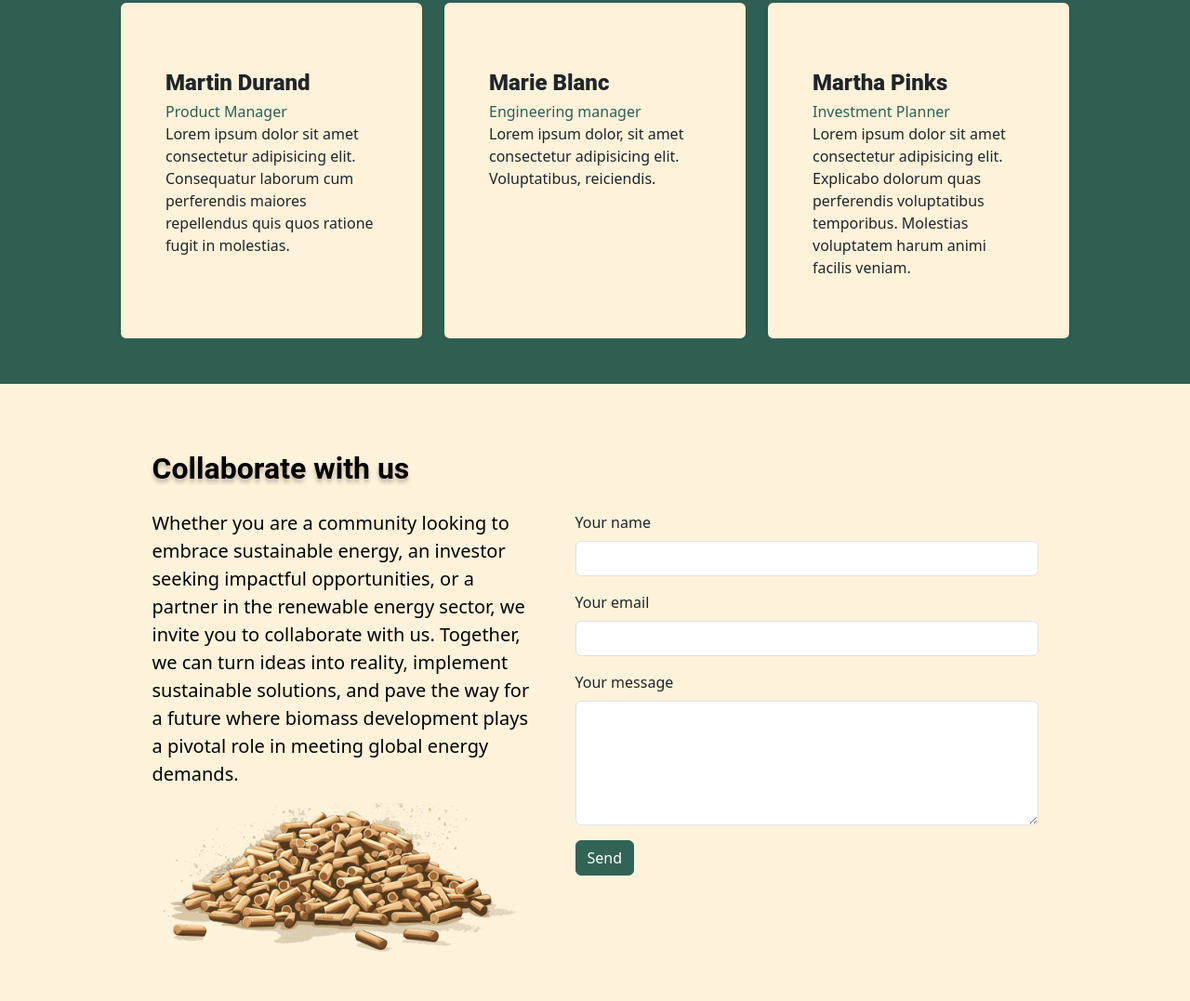
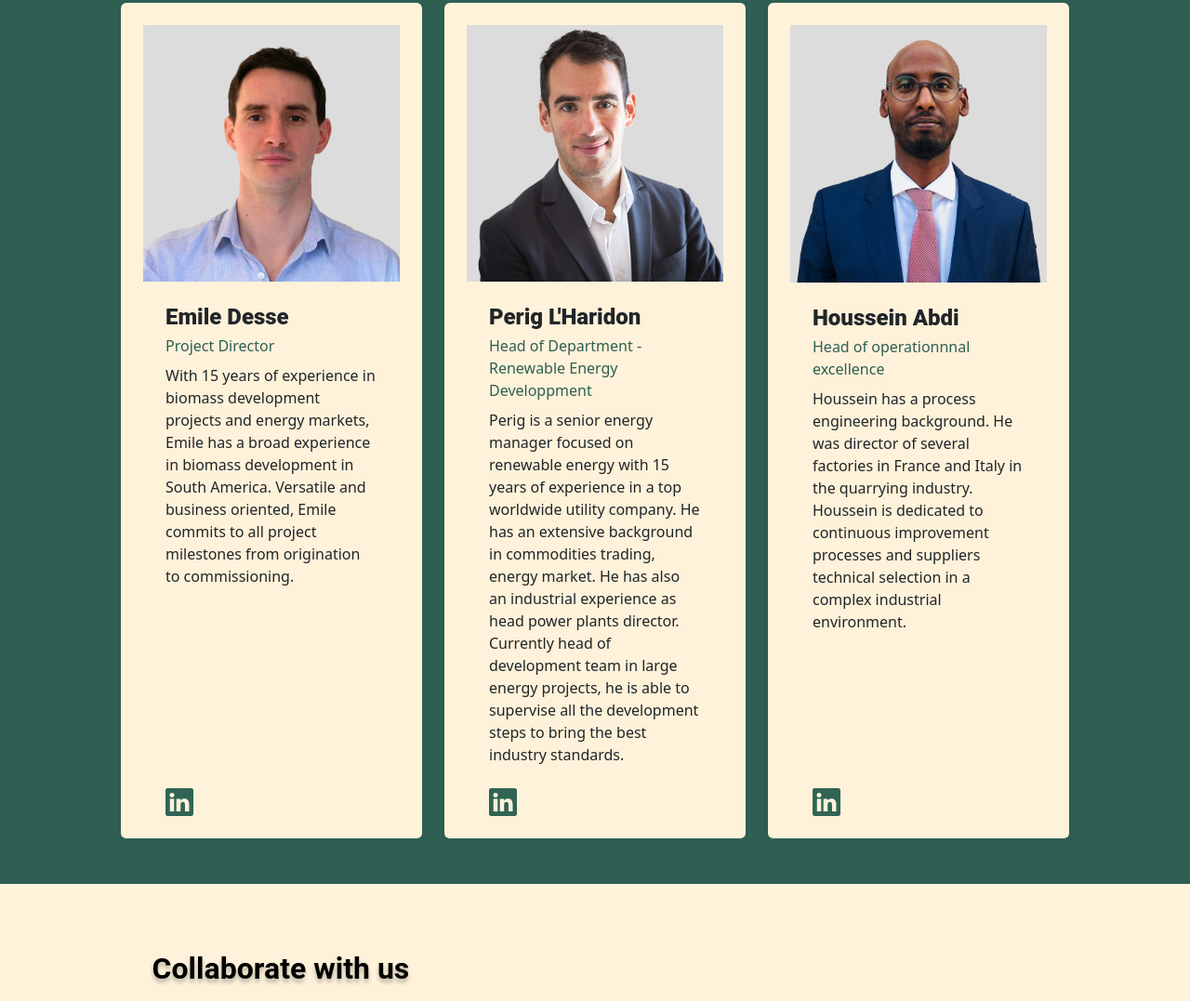
Before and after one commit to EmilieLHA/emilielha.github.io, a plain HTML site: page dist/index.html in a window 1280 px wide. Shown: the part 3029-4106 px from the top of the page at 93% size. Drawn offline with nearby package versions, Linux system fonts and the light colour scheme.

Commit message:
feat: new team members

```diff
--- a/dist/index.html
+++ b/dist/index.html
@@ -130,41 +130,70 @@
             <div class="col-12 col-md-6 col-lg-4 d-flex align-items-stretch">
               <div class="card border-0 border-bottom border-primary shadow-sm overflow-hidden bg-light">
                 <div class="card-body p-0">
-                  <figure class="m-0 p-4">
-                    <img class="img-fluid" loading="lazy" src="/assets/team-img-1-BItkGJ0L.jpg" alt="">
-                    <figcaption class="m-0 p-4">
-                      <h4 class="mb-1">Martin Durand</h4>
-                      <p class="text-secondary mb-0">Product Manager</p>
-                      <p>Lorem ipsum dolor sit amet consectetur adipisicing elit. Consequatur laborum cum perferendis maiores repellendus quis quos ratione fugit in molestias.</p>
+                  <figure class="m-0 px-4 pt-4">
+                    <img class="img-fluid" loading="lazy" src="/assets/team-img-1-DeLZ-wwK.jpg" alt="">
+                    <figcaption class="m-0 px-4 pt-4 pb-0">
+                      <h4 class="mb-1">Emile Desse</h4>
+                      <p class="text-secondary mb-2">Project Director</p>
+                      <p class="m-0">With 15 years of experience in biomass development projects and energy markets, Emile has a broad experience in biomass development in South America.
+                        Versatile and business oriented, Emile commits to all project milestones from origination to commissioning.</p>
                     </figcaption>
                   </figure>
+                </div>
+                <div class="card-text p-4">
+                  <div class="px-4">
+                    <a href="https://www.linkedin.com/in/emile-desse-4939768a/" class="card-link" target="_blank">
+                      <svg xmlns="http://www.w3.org/2000/svg" width="30" height="30" fill="currentColor" class="bi bi-linkedin" viewBox="0 0 16 16">
+                        <path d="M0 1.146C0 .513.526 0 1.175 0h13.65C15.474 0 16 .513 16 1.146v13.708c0 .633-.526 1.146-1.175 1.146H1.175C.526 16 0 15.487 0 14.854zm4.943 12.248V6.169H2.542v7.225zm-1.2-8.212c.837 0 1.358-.554 1.358-1.248-.015-.709-.52-1.248-1.342-1.248S2.4 3.226 2.4 3.934c0 .694.521 1.248 1.327 1.248zm4.908 8.212V9.359c0-.216.016-.432.08-.586.173-.431.568-.878 1.232-.878.869 0 1.216.662 1.216 1.634v3.865h2.401V9.25c0-2.22-1.184-3.252-2.764-3.252-1.274 0-1.845.7-2.165 1.193v.025h-.016l.016-.025V6.169h-2.4c.03.678 0 7.225 0 7.225z"/>
+                      </svg>
+                    </a>
+                  </div>
                 </div>
               </div>
             </div>
             <div class="col-12 col-md-6 col-lg-4 d-flex align-items-stretch">
               <div class="card border-0 border-bottom border-primary shadow-sm overflow-hidden bg-light">
                 <div class="card-body p-0">
-                  <figure class="m-0 p-4">
-                    <img class="img-fluid" loading="lazy" src="/assets/team-img-1-BItkGJ0L.jpg" alt="">
-                    <figcaption class="m-0 p-4">
-                      <h4 class="mb-1">Marie Blanc</h4>
-                      <p class="text-secondary mb-0">Engineering manager</p>
-                      <p>Lorem ipsum dolor, sit amet consectetur adipisicing elit. Voluptatibus, reiciendis.</p>                    </figcaption>
+                  <figure class="m-0 px-4 pt-4">
+                    <img class="img-fluid" loading="lazy" src="/assets/team-img-2-BM98QXZl.jpg" alt="">
+                    <figcaption class="m-0 px-4 pt-4 pb-0">
+                      <h4 class="mb-1">Perig L'Haridon</h4>
+                      <p class="text-secondary mb-2">Head of Department - Renewable Energy Developpment</p>
+                      <p class="m-0">Perig is a senior energy manager focused on renewable energy with 15 years of experience in a top worldwide utility company. He has an extensive background in commodities trading, energy market. He has also an industrial experience as head power plants director. <br>Currently head of development team in large energy projects, he is able to supervise all the development steps to bring the best industry standards.</p>
+                    </figcaption>
                   </figure>
+                </div>
+                <div class="card-text p-4">
+                  <div class="px-4">
+                    <a href="https://www.linkedin.com/in/perig-lharidon-renewable-energy-manager/" class="card-link" target="_blank">
+                      <svg xmlns="http://www.w3.org/2000/svg" width="30" height="30" fill="currentColor" class="bi bi-linkedin" viewBox="0 0 16 16">
+                        <path d="M0 1.146C0 .513.526 0 1.175 0h13.65C15.474 0 16 .513 16 1.146v13.708c0 .633-.526 1.146-1.175 1.146H1.175C.526 16 0 15.487 0 14.854zm4.943 12.248V6.169H2.542v7.225zm-1.2-8.212c.837 0 1.358-.554 1.358-1.248-.015-.709-.52-1.248-1.342-1.248S2.4 3.226 2.4 3.934c0 .694.521 1.248 1.327 1.248zm4.908 8.212V9.359c0-.216.016-.432.08-.586.173-.431.568-.878 1.232-.878.869 0 1.216.662 1.216 1.634v3.865h2.401V9.25c0-2.22-1.184-3.252-2.764-3.252-1.274 0-1.845.7-2.165 1.193v.025h-.016l.016-.025V6.169h-2.4c.03.678 0 7.225 0 7.225z"/>
+                      </svg>
+                    </a>
+                  </div>
                 </div>
               </div>
             </div>
             <div class="col-12 col-md-6 col-lg-4 d-flex align-items-stretch">
               <div class="card border-0 border-bottom border-primary shadow-sm overflow-hidden bg-light">
                 <div class="card-body p-0">
-                  <figure class="m-0 p-4">
-                    <img class="img-fluid" loading="lazy" src="/assets/team-img-1-BItkGJ0L.jpg" alt="">
-                    <figcaption class="m-0 p-4">
-                      <h4 class="mb-1">Martha Pinks</h4>
-                      <p class="text-secondary mb-0">Investment Planner</p>
-                      <p>Lorem ipsum dolor sit amet consectetur adipisicing elit. Explicabo dolorum quas perferendis voluptatibus temporibus. Molestias voluptatem harum animi facilis veniam.</p>
+                  <figure class="m-0 px-4 pt-4">
+                    <img class="img-fluid" loading="lazy" src="/assets/team-img-3-BnHErhiW.jpg" alt="">
+                    <figcaption class="m-0 px-4 pt-4 pb-0">
+                      <h4 class="mb-1">Houssein Abdi</h4>
+                      <p class="text-secondary mb-2">Head of operationnnal excellence</p>
+                      <p class="m-0">Houssein has a process engineering background. He was director of several factories in France and Italy in the quarrying industry. Houssein is dedicated to continuous improvement processes and suppliers technical selection in a complex industrial environment.</p>
                     </figcaption>
                   </figure>
+                </div>
+                <div class="card-text p-4">
+                  <div class="px-4">
+                    <a href="https://www.linkedin.com/in/houssein-abdi-021bbb57/" class="card-link" target="_blank">
+                      <svg xmlns="http://www.w3.org/2000/svg" width="30" height="30" fill="currentColor" class="bi bi-linkedin" viewBox="0 0 16 16">
+                        <path d="M0 1.146C0 .513.526 0 1.175 0h13.65C15.474 0 16 .513 16 1.146v13.708c0 .633-.526 1.146-1.175 1.146H1.175C.526 16 0 15.487 0 14.854zm4.943 12.248V6.169H2.542v7.225zm-1.2-8.212c.837 0 1.358-.554 1.358-1.248-.015-.709-.52-1.248-1.342-1.248S2.4 3.226 2.4 3.934c0 .694.521 1.248 1.327 1.248zm4.908 8.212V9.359c0-.216.016-.432.08-.586.173-.431.568-.878 1.232-.878.869 0 1.216.662 1.216 1.634v3.865h2.401V9.25c0-2.22-1.184-3.252-2.764-3.252-1.274 0-1.845.7-2.165 1.193v.025h-.016l.016-.025V6.169h-2.4c.03.678 0 7.225 0 7.225z"/>
+                      </svg>
+                    </a>
+                  </div>
                 </div>
               </div>
             </div>
```
Also changed, not shown: dist/assets/team-img-1-DeLZ-wwK.jpg (added), dist/assets/team-img-2-BM98QXZl.jpg (added), dist/assets/team-img-3-BnHErhiW.jpg (added).
